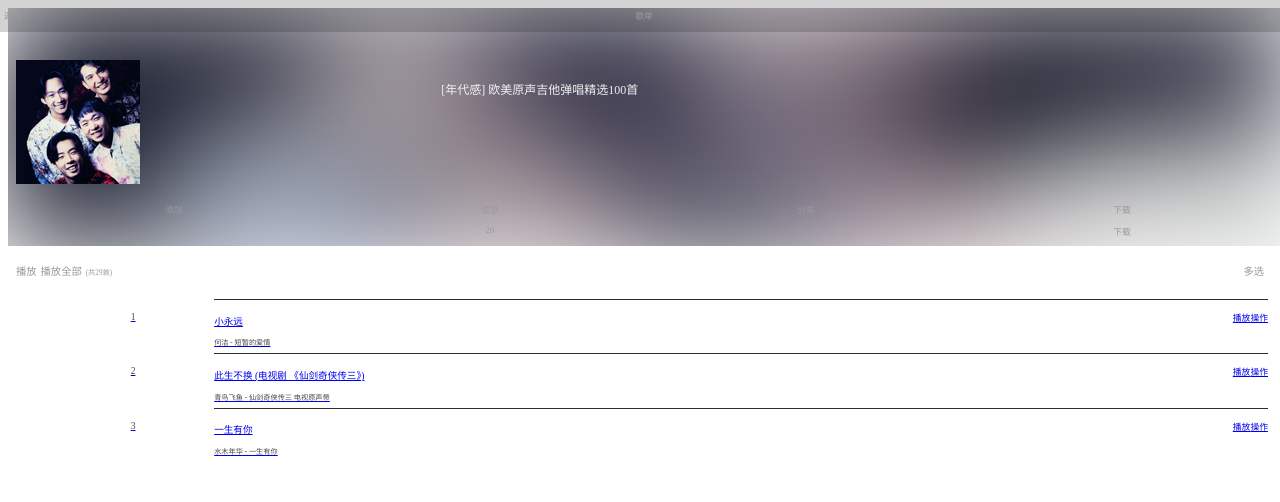
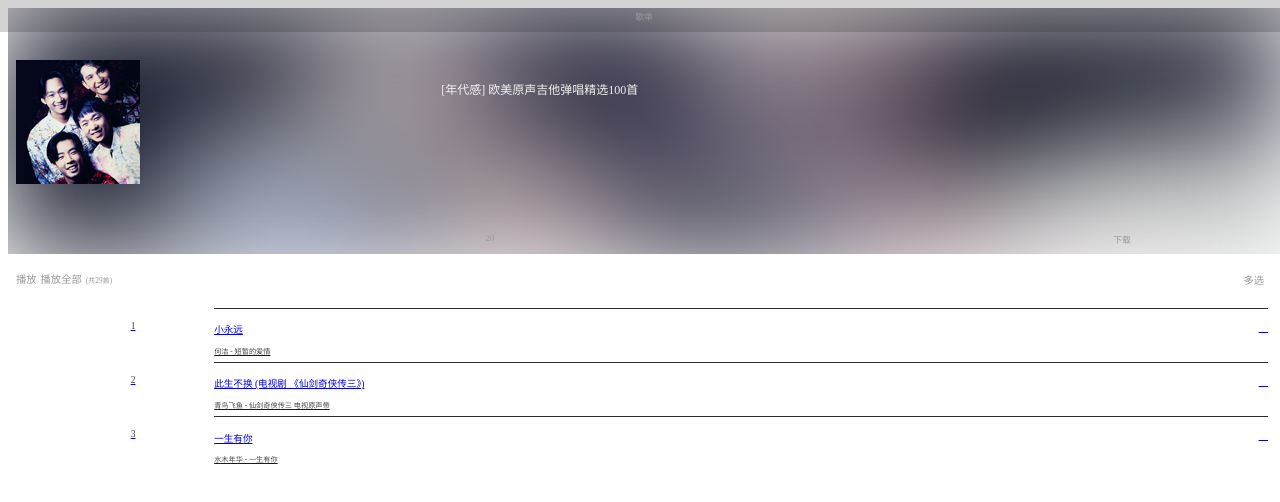
Before and after one commit to Alen-gao/vue2-music, a Vue app: page /songname in a window 1280 px wide. Shown: the top 502 px of the page. Built offline with nearby package versions, Linux system fonts and the light colour scheme.

Commit message:
更改图标

```diff
--- a/src/components/header/head.vue
+++ b/src/components/header/head.vue
@@ -1,8 +1,8 @@
 <template>
   <div class="header sizing">
-    <div class="left"> 返回 </div>
+    <div class="left iconfont">&#xe607;</div>
     <div class="center"> 歌单 </div>
-    <div class="right"> 分享 </div>
+    <div class="right iconfont">&#xe67e;</div>
   </div>
 </template>
 
--- a/src/page/songname/songname.vue
+++ b/src/page/songname/songname.vue
@@ -13,25 +13,25 @@
       </div>
       <div class="song-oper">
         <div>
-          <p>添加</p>
+          <p class="iconfont">&#xe6c0;</p>
           <span>224</span>
         </div>
         <div>
-          <p>信息</p>
+          <p class="iconfont">&#xe69c;</p>
           <span>20</span>
         </div>
         <div>
-          <p>分享</p>
+          <p class="iconfont">&#xe67e;</p>
           <span>5</span>
         </div>
         <div>
-          <p>下载</p>
+          <p class="iconfont">&#xe601;</p>
           <span>下载</span>
         </div>
       </div>
     </div>
     <div class="song-bottom">
-      <h3><span>播放</span><span>播放全部</span><span class="font18">(共29首)</span> <div class="fr">多选</div></h3>
+      <h3><span>播放</span><span>播放全部</span><span class="font18">(共29首)</span> <div class="fr"><span class="iconfont">&#xe600;</span>多选</div></h3>
       <ul class="song-class-list">
         <li><router-link  to="songplay">
           <div class="left">
@@ -42,8 +42,7 @@
             <span class="des">何洁 - 短暂的爱情</span>
           </div>
           <div class="right">
-            <span>播放</span>
-            <span>操作</span>
+            <span class="iconfont">&#xe614;</span>
           </div></router-link>
         </li>
         <li><router-link  to="songplay">
@@ -55,8 +54,7 @@
             <span class="des">青鸟飞鱼 - 仙剑奇侠传三 电视原声带</span>
           </div>
           <div class="right">
-            <span>播放</span>
-            <span>操作</span>
+            <span class="iconfont">&#xe614;</span>
           </div></router-link>
         </li>
         <li><router-link  to="songplay">
@@ -68,8 +66,7 @@
             <span class="des">水木年华 - 一生有你</span>
           </div>
           <div class="right">
-            <span>播放</span>
-            <span>操作</span>
+            <span class="iconfont">&#xe614;</span>
           </div></router-link>
         </li>
       </ul>
@@ -90,6 +87,10 @@ export default {
 <!-- Add "scoped" attribute to limit CSS to this component only -->
 <style lang="less">
 @rem: 40rem;
+.iconfont {
+  font-size: 30/@rem;
+  font-weight: normal;
+}
 .song-top {
   width: 100%;
   padding: 20/@rem;
@@ -148,6 +149,7 @@ export default {
     line-height: 80/@rem;
     padding: 0 10/@rem;
     font-weight: normal;
+    overflow: hidden;
     span {
       display: inline-block;
       padding-right: 10/@rem;
--- a/src/page/songplay/songplay.vue
+++ b/src/page/songplay/songplay.vue
@@ -13,20 +13,16 @@
       <div class="song-handle sizing">
         <div class="share">
           <div>
-            <p>添加</p>
-            <span>224</span>
+            <span class="iconfont">&#xe610;</span>
           </div>
           <div>
-            <p>信息</p>
-            <span>20</span>
+            <span class="iconfont">&#xe601;</span>
           </div>
           <div>
-            <p>分享</p>
-            <span>5</span>
+            <span class="iconfont">&#xe69c;</span>
           </div>
           <div>
-            <p>下载</p>
-            <span>下载</span>
+            <span class="iconfont">&#xe602;</span>
           </div>
         </div>
         <div class="speed">
@@ -38,11 +34,11 @@
           <div class="total-time">00:00</div>
         </div>
         <div class="operation">
-          <div class="pattern">模式</div>
-          <div class="backoff">后退</div>
-          <div class="suspend">暂停</div>
-          <div class="forward">前进</div>
-          <div class="choice">选择歌单</div>
+          <div class="pattern iconfont">&#xe612;</div>
+          <div class="backoff iconfont">&#xe604;</div>
+          <div class="suspend iconfont">&#xe663;</div>
+          <div class="forward iconfont">&#xe609;</div>
+          <div class="choice iconfont">&#xe628;</div>
         </div>
       </div>
     </div>
@@ -211,12 +207,14 @@ export default {
 
     }
     .backoff{
+      font-weight: 100;
       text-align: center;
     }
     .suspend{
       text-align: center;
     }
     .forward{
+      font-weight: 100;
       text-align: center;
     }
     .choice{
--- a/src/style/global.css
+++ b/src/style/global.css
@@ -61,11 +61,14 @@ input,button,a{
   background-color: #555;
 }
 @font-face {
-  font-family: 'iconfont';  /* project id 246439 */
-  src: url('http://at.alicdn.com/t/font_iqf2vm45m5wb3xr.eot');
-  src: url('http://at.alicdn.com/t/font_iqf2vm45m5wb3xr.eot?#iefix') format('embedded-opentype'),
-  url('http://at.alicdn.com/t/font_iqf2vm45m5wb3xr.woff') format('woff'),
-  url('http://at.alicdn.com/t/font_iqf2vm45m5wb3xr.ttf') format('truetype'),
-  url('http://at.alicdn.com/t/font_iqf2vm45m5wb3xr.svg#iconfont') format('svg');
+  font-family: 'iconfont';  /* project id 290000 */
+  src: url('//at.alicdn.com/t/font_mxvfjrkfbgfogvi.eot');
+  src: url('//at.alicdn.com/t/font_mxvfjrkfbgfogvi.eot?#iefix') format('embedded-opentype'),
+  url('//at.alicdn.com/t/font_mxvfjrkfbgfogvi.woff') format('woff'),
+  url('//at.alicdn.com/t/font_mxvfjrkfbgfogvi.ttf') format('truetype'),
+  url('//at.alicdn.com/t/font_mxvfjrkfbgfogvi.svg#iconfont') format('svg');
 }
-.iconfont{font-family:"iconfont";}
+.iconfont{
+  font-size: 22px;
+  font-family:"iconfont";
+}
```
